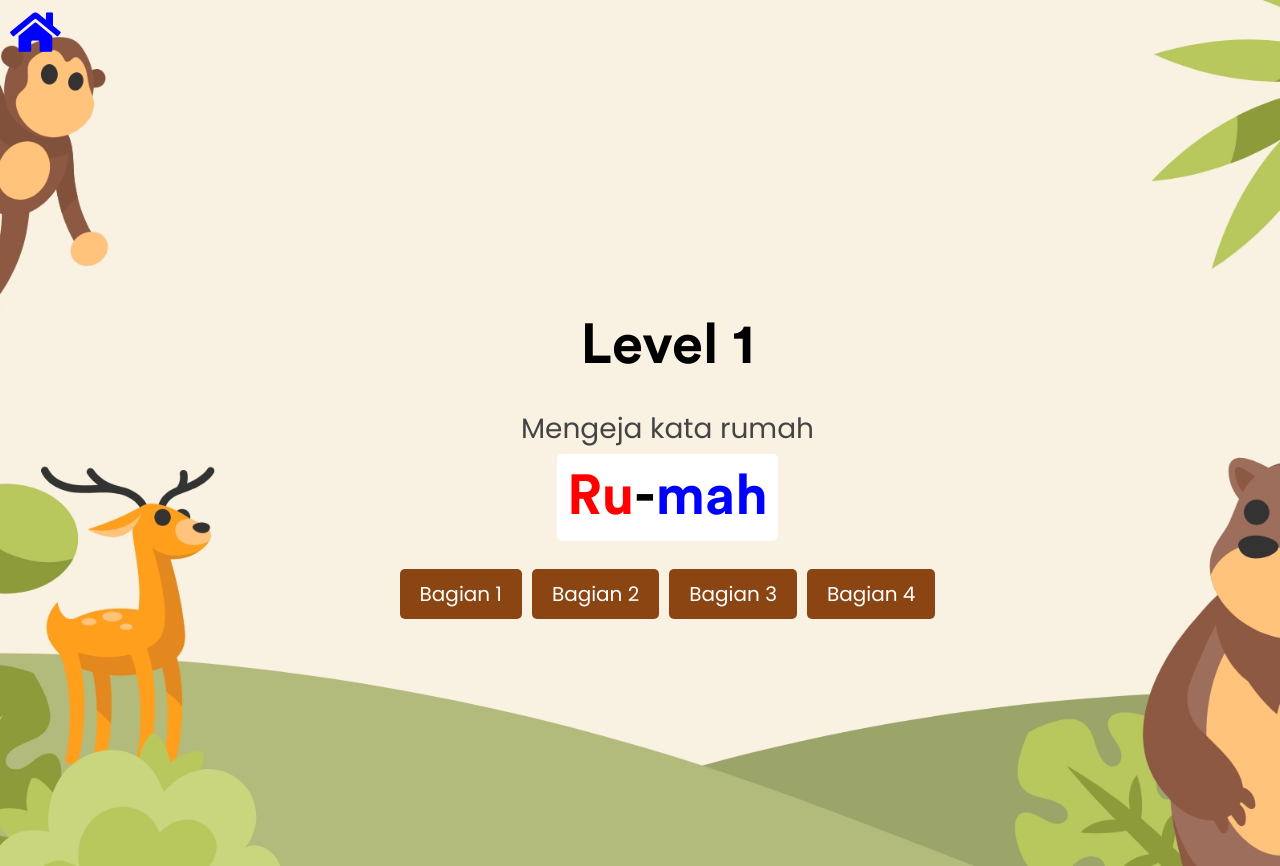
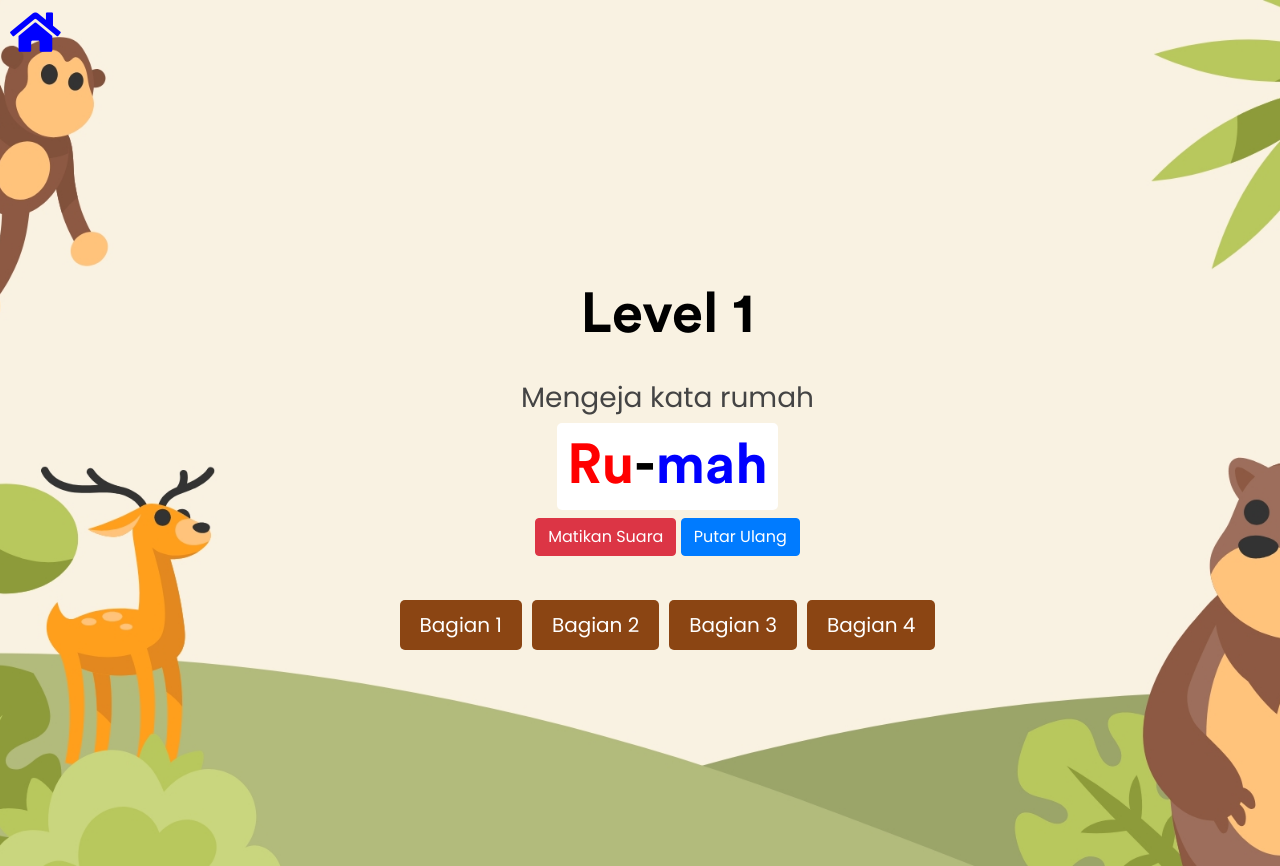
Before and after one commit to mamangesjeruksiboy/wordgame, a plain HTML site: page level1/sectionpart.html in a window 1280 px wide. Drawn offline with nearby package versions, Linux system fonts and the light colour scheme.

Commit message:
Update sectionpart.html

```diff
--- a/level1/sectionpart.html
+++ b/level1/sectionpart.html
@@ -38,6 +38,10 @@
                 <h3 class="hero-tag contact-hero fadeInLeft text-center" style="background-color: white; display: inline-block; padding: 10px; border-radius: 5px;">
                     <span style="color: red;">Ru</span>-<span style="color: blue;">mah</span>
                 </h3>
+                <div>
+                    <button id="toggle-audio" class="btn btn-danger">Matikan Suara</button>
+                    <button id="replay-audio" class="btn btn-primary">Putar Ulang</button>
+                </div>
                 <br>
                 <div class="row text-center" style="gap: 10px; justify-content: center;">
                     <a id="bagian1" href="bagian1.html"><button class="start-button">Bagian 1</button></a>
```
